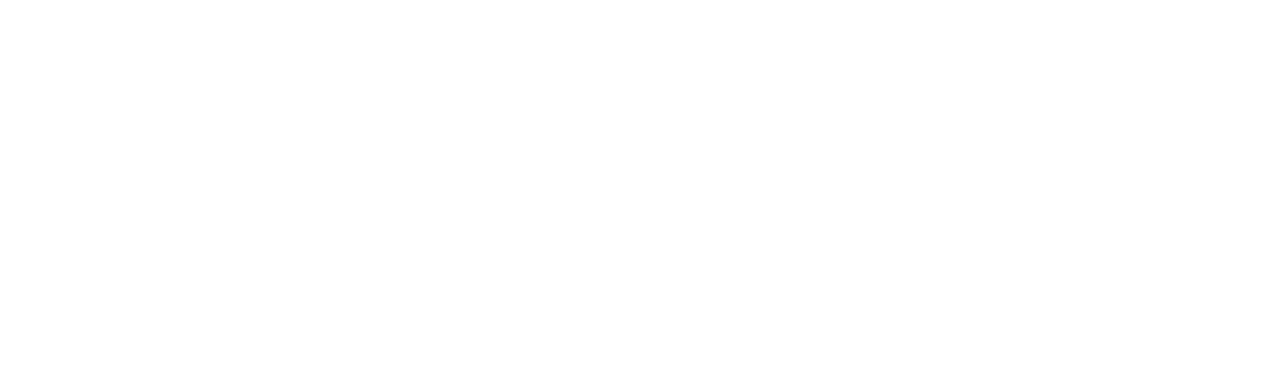
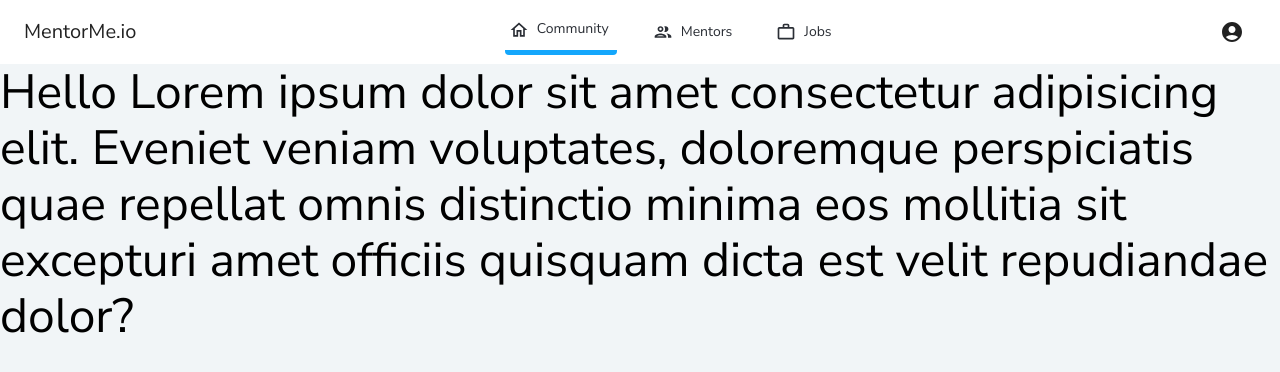
Before and after one commit to Sauvikn98/MentorMe, a React (Vite) app in the folder client/: page /community in a window 1280 px wide. Before the commit this address had no page. Shown: the top 372 px of the page. Built offline with nearby package versions, Linux system fonts and the light colour scheme.

Commit message:
Navbar done

```diff
--- a/client/src/App.jsx
+++ b/client/src/App.jsx
@@ -7,6 +7,10 @@
 const theme = createTheme({
   typography: {
     fontFamily: "Nunito Sans",
+
+    button: {
+      textTransform: "none",
+    },
   },
   palette: {
     primary: {
@@ -42,7 +46,7 @@
       <BrowserRouter>
         <Routes>
           <Route path="/" element={<Landing />}></Route>
-          <Route exact path="/home" element={<Home />} />
+          <Route exact path="/community" element={<Home />} />
           <Route exact path="/create-profile" element={<CreateProfile />} />
         </Routes>
       </BrowserRouter>
--- a/client/src/component/Steps/step0.jsx
+++ b/client/src/component/Steps/step0.jsx
@@ -1,4 +1,3 @@
-import * as React from 'react';
 import { styled } from '@mui/material/styles';
 import { Grid, Divider, Typography, Box } from '@mui/material';
 import { renderButton, renderText } from '../common/displayComponent';
@@ -30,7 +29,7 @@
         })}
 
       </Box>
-            <Grid item container style={{ height: "60vh", display: "flex", alignItems: "center", justifyContent: "center", display: "flex" }}>
+            <Grid item container style={{ height: "60vh", display: "flex", alignItems: "center", justifyContent: "center"}}>
 
                 <Grid item xs={5}>
                     <Typography variant="body2" align="center">
--- a/client/src/component/Steps/step1.jsx
+++ b/client/src/component/Steps/step1.jsx
@@ -1,4 +1,3 @@
-import React from "react";
 import { Box, Grid} from "@mui/material";
 import {
   renderButton,
--- a/client/src/component/Steps/step2.jsx
+++ b/client/src/component/Steps/step2.jsx
@@ -1,4 +1,3 @@
-import React from "react";
 import { Box, Grid, Paper } from "@mui/material";
 import {
   renderButton,
--- a/client/src/component/Steps/step3.jsx
+++ b/client/src/component/Steps/step3.jsx
@@ -1,4 +1,3 @@
-import React from "react";
 import { Box, Grid, Paper } from "@mui/material";
 import {
   renderButton,
--- a/client/src/index.css
+++ b/client/src/index.css
@@ -5,6 +5,7 @@
   --blue: #14a7fc;
   --blue-dark: #0078c8;
   --blue-light: #6cd8ff;
+  --light-bg: #f1f5f7;
   --gray0: #f8f8f8;
   --gray1: #dbe1e8;
   --gray2: #b2becd;
--- a/client/src/layout/Layout.jsx
+++ b/client/src/layout/Layout.jsx
@@ -0,0 +1,161 @@
+import React, { useState } from "react";
+import AppBar from "@mui/material/AppBar";
+import Box from "@mui/material/Box";
+import Divider from "@mui/material/Divider";
+import Drawer from "@mui/material/Drawer";
+import IconButton from "@mui/material/IconButton";
+import List from "@mui/material/List";
+import ListItem from "@mui/material/ListItem";
+import ListItemButton from "@mui/material/ListItemButton";
+import ListItemText from "@mui/material/ListItemText";
+import MenuIcon from "@mui/icons-material/Menu";
+import Menu from "@mui/material/Menu";
+import MenuItem from "@mui/material/MenuItem";
+import Toolbar from "@mui/material/Toolbar";
+import Typography from "@mui/material/Typography";
+import Button from "@mui/material/Button";
+import AccountCircle from "@mui/icons-material/AccountCircle";
+import PeopleIcon from "@mui/icons-material/PeopleOutlineOutlined";
+import HomeIcon from "@mui/icons-material/HomeOutlined";
+import WorkIcon from "@mui/icons-material/WorkOutlineOutlined";
+import { useNavigate, useLocation} from "react-router-dom";
+
+const navItems = [
+  {
+    text: "Community",
+    icon: <HomeIcon />,
+    path: "/community",
+  },
+  {
+    text: "Mentors",
+    icon: <PeopleIcon />,
+    path: "/mentors",
+  },
+  {
+    text: "Jobs",
+    icon: <WorkIcon />,
+    path: "/jobs",
+  },
+];
+
+function Layout(props) {
+  const { children } = props;
+  const navigate = useNavigate();
+  const location = useLocation();
+
+  const [anchorEl, setAnchorEl] = React.useState(null);
+
+  const handleChange = (event) => {
+    setAuth(event.target.checked);
+  };
+
+  const handleMenu = (event) => {
+    setAnchorEl(event.currentTarget);
+  };
+
+  const handleClose = () => {
+    setAnchorEl(null);
+  };
+
+  return (
+    <Box sx={{ display: "flex" }}>
+      <AppBar
+        component="nav"
+        elevation={0}
+        sx={{
+          backgroundColor: "#fff",
+          borderBottom: 0,
+        }}
+      >
+        <Toolbar>
+          <Box
+            sx={{
+              display: "flex",
+              alignItems: "center",
+              justifyContent: "space-between",
+              width: "100%",
+            }}
+          >
+            <Typography
+              variant="h6"
+              component="div"
+              sx={{ display: { xs: "none", sm: "block" } }}
+            >
+              MentorMe.io
+            </Typography>
+            <Box sx={{}}>
+              {navItems.map((item) => (
+                <Button
+                  onClick={() => navigate(item.path)}
+                  key={item.text}
+                  sx={
+                    location.pathname == item.path
+                      ? {
+                        borderBottom: `5px solid #14a7fc`,
+                        color: `var(--text-color)`,
+                        margin: "0 1rem",
+                        padding:'0.5rem'
+                        }
+                      : {
+                        color: `var(--text-color)`,
+                        margin: "0 1rem",
+                        padding:'0.5rem'
+                      }
+                  }
+                  startIcon={item.icon}
+                >
+                  {item.text}
+                </Button>
+              ))}
+            </Box>
+
+            <div>
+              <IconButton
+                size="large"
+                aria-label="account of current user"
+                aria-controls="menu-appbar"
+                aria-haspopup="true"
+                onClick={handleMenu}
+                color="inherit"
+              >
+                <AccountCircle />
+              </IconButton>
+              <Menu
+                id="menu-appbar"
+                anchorEl={anchorEl}
+                anchorOrigin={{
+                  vertical: "top",
+                  horizontal: "right",
+                }}
+                keepMounted
+                transformOrigin={{
+                  vertical: "top",
+                  horizontal: "right",
+                }}
+                open={Boolean(anchorEl)}
+                onClose={handleClose}
+              >
+                <MenuItem onClick={handleClose}>Profile</MenuItem>
+                <MenuItem onClick={handleClose}>My account</MenuItem>
+              </Menu>
+            </div>
+          </Box>
+        </Toolbar>
+      </AppBar>
+      {/* main content */}
+      <Box
+        component="main"
+        sx={{
+          minHeight: "100vh",
+          flexGrow: 1,
+          backgroundColor: `var(--light-bg)`,
+        }}
+      >
+        <Toolbar />
+        {children}
+      </Box>
+    </Box>
+  );
+}
+
+export default Layout;
--- a/client/src/pages/Home/Home.jsx
+++ b/client/src/pages/Home/Home.jsx
@@ -1,8 +1,14 @@
+import { Typography } from '@mui/material'
 import React from 'react'
+import Layout from '../../layout/Layout'
 
 function Home() {
   return (
-    <div>Home</div>
+    <Layout>
+      <Typography variant="h3">
+        Hello Lorem ipsum dolor sit amet consectetur adipisicing elit. Eveniet veniam voluptates, doloremque perspiciatis quae repellat omnis distinctio minima eos mollitia sit excepturi amet officiis quisquam dicta est velit repudiandae dolor?
+      </Typography>
+    </Layout>
   )
 }
 
```
Also changed, not shown: client/src/component/Notification/NotificationCard.jsx (added), client/src/component/Posts/PostCard.jsx (added), client/src/component/Profile/ProfileCard.jsx (added).
